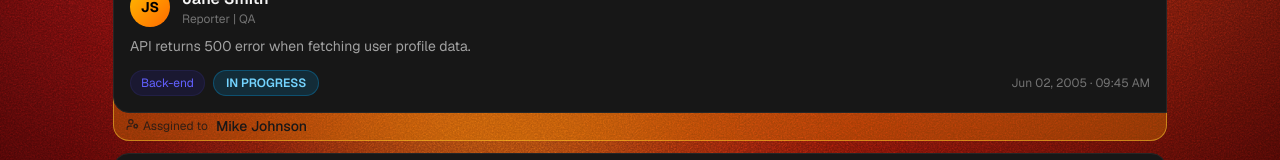
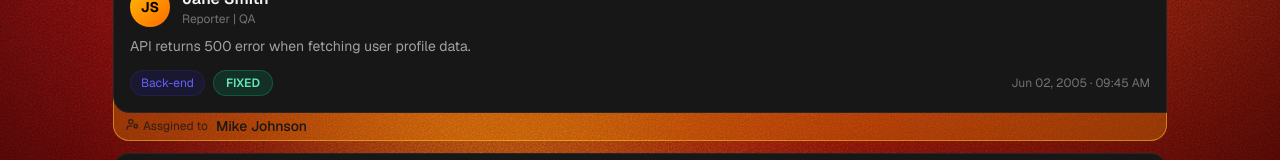
Before and after one commit to limuelcamangon15/Flaw-Frontend, a Next.js app: page /teams/1/1 in a window 1280 px wide. Shown: the part 463-623 px from the top of the page. Built offline with nearby package versions, Linux system fonts and the light colour scheme; a web font is replaced by a local one.

Commit message:
update: added mark as verified

```diff
--- a/app/components/team/BugDetails.tsx
+++ b/app/components/team/BugDetails.tsx
@@ -1,7 +1,7 @@
 "use client";
 
 import { getInitials } from "@/app/utils/utils";
-import { ChevronLeft, Send, UserCog } from "lucide-react";
+import { Check, ChevronLeft, Send, UserCog } from "lucide-react";
 import { AnimatePresence, motion } from "motion/react";
 import CommentCard from "./CommentCard";
 import Input from "../ui/input/Input";
@@ -9,6 +9,7 @@ import { Dispatch, SetStateAction, useEffect, useState } from "react";
 import { BugResponse } from "@/app/types/bug";
 import CategoryBadge from "./CategoryBadge";
 import StatusBadge from "./StatusBadge";
+import Button from "../ui/button/Button";
 
 interface BugDetailsProps extends BugResponse {
   showBugDetails: boolean;
@@ -42,6 +43,8 @@ export default function BugDetails({
   }, [showBugDetails]);
 
   function handleSendComment() {}
+
+  function handleMarkAsVerified() {}
 
   return (
     <AnimatePresence>
@@ -136,6 +139,19 @@ export default function BugDetails({
               </div>
             )}
 
+            {/* Mark as Verified Button */}
+            {status === "FIXED" && (
+              <div className="w-full md:w-1/2 flex justify-center self-center mt-3">
+                <Button
+                  onClick={handleMarkAsVerified}
+                  color="green"
+                  label="Mark as Verified"
+                  icon={<Check size={16} />}
+                  width="w-[95%]"
+                />
+              </div>
+            )}
+
             {/* Bug Comments */}
             <div className="mt-6 p-2 flex flex-col flex-1 overflow-y-auto gap-3 scrollbar-thumb-amber-500">
               {/*
--- a/app/components/team/TeamWorkspace.tsx
+++ b/app/components/team/TeamWorkspace.tsx
@@ -42,7 +42,7 @@ export default function TeamWorkspace() {
       id: 2,
       title: "User profile API returns 500",
       description: "API returns 500 error when fetching user profile data.",
-      status: "IN_PROGRESS",
+      status: "FIXED",
       category: "Back-end",
       reporterName: "Jane Smith",
       assigneeName: "Mike Johnson",
```
